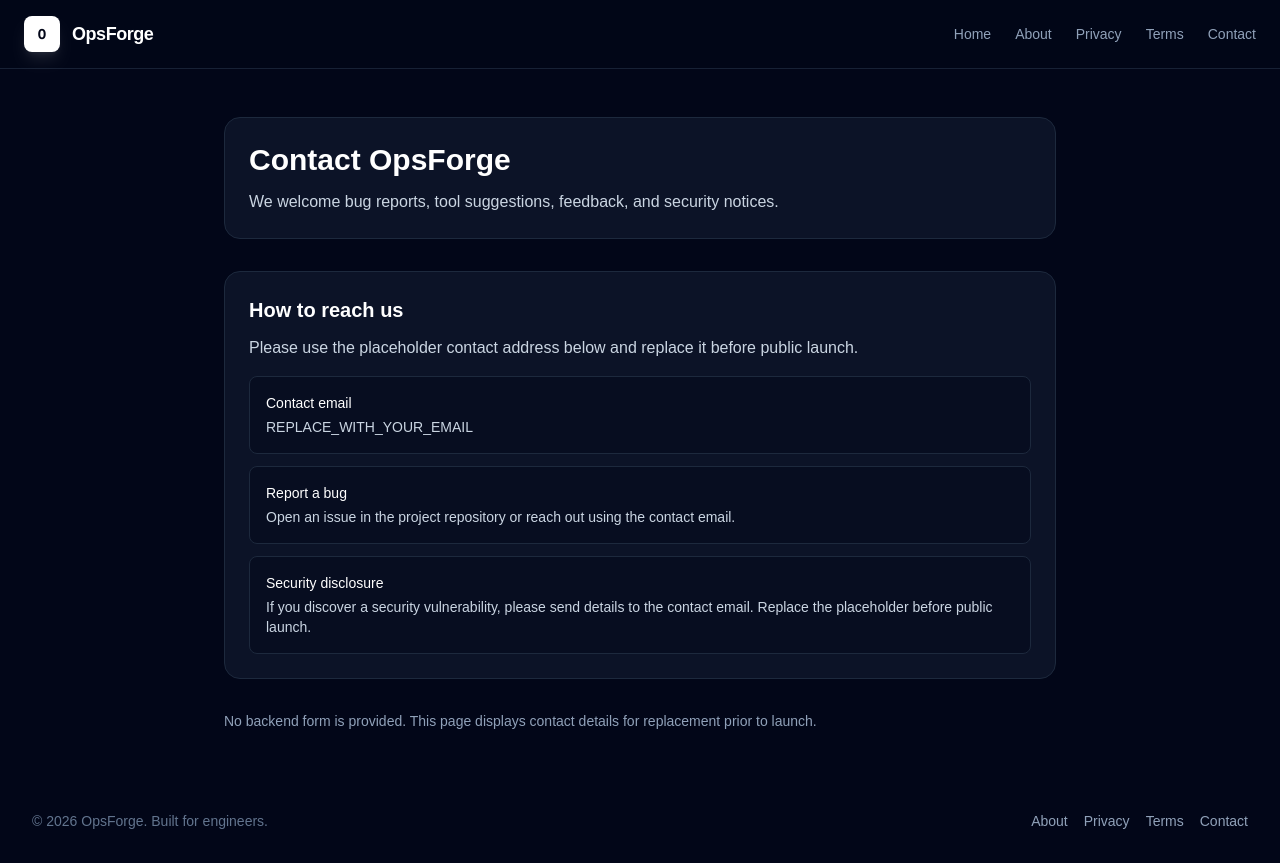
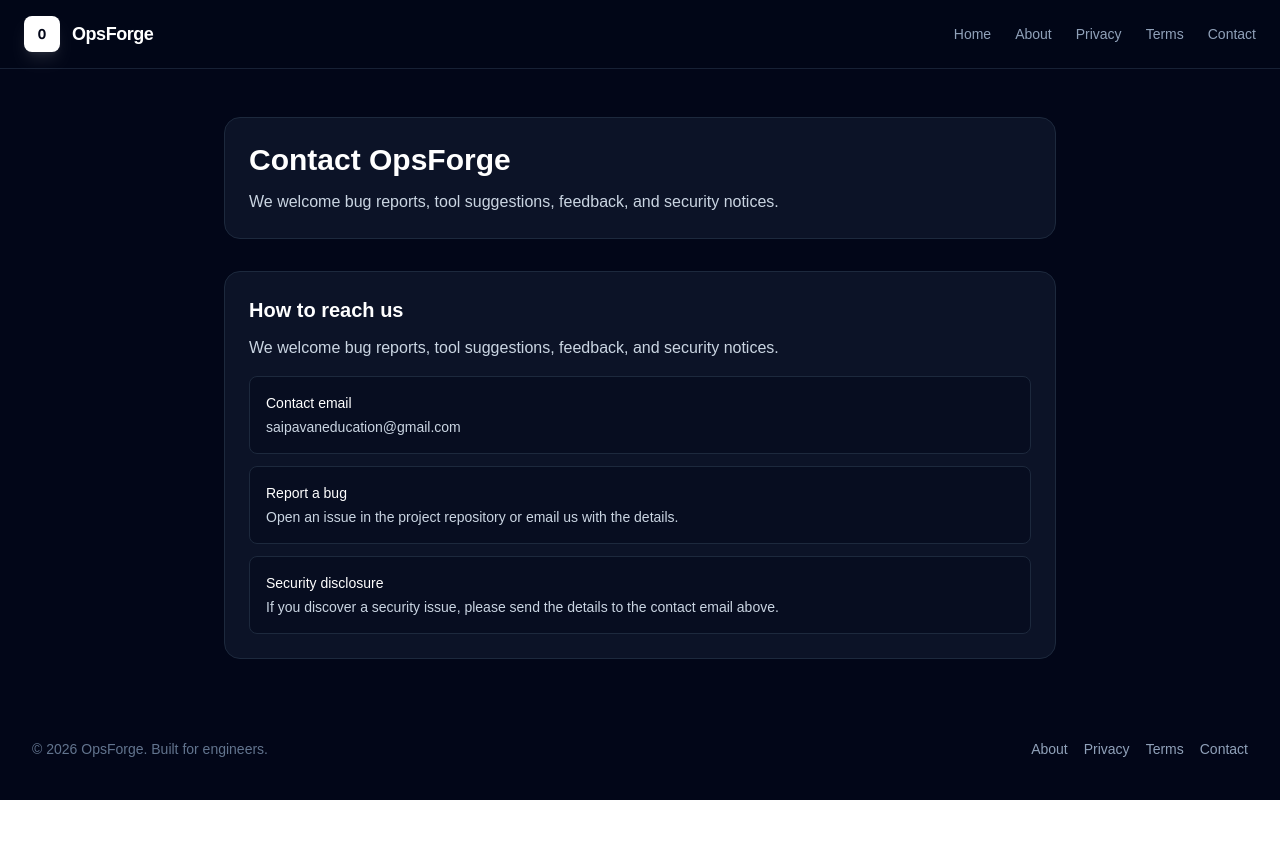
Before and after one commit to sai-pavan-kandrakota/opsforge, a Next.js app: page /contact in a window 1280 px wide. After the commit the page ends 800 px from the top, so only its background shows below. Built offline with nearby package versions, Linux system fonts and the light colour scheme.

Commit message:
fix: finalize contact page

```diff
--- a/app/contact/page.tsx
+++ b/app/contact/page.tsx
@@ -32,29 +32,27 @@ export default function ContactPage() {
 
         <section className="rounded-2xl border border-slate-800 bg-slate-900/80 p-6">
           <h2 className="text-xl font-semibold text-white">How to reach us</h2>
-          <p className="mt-3 text-slate-300">Please use the placeholder contact address below and replace it before public launch.</p>
+          <p className="mt-3 text-slate-300">We welcome bug reports, tool suggestions, feedback, and security notices.</p>
 
           <div className="mt-4 space-y-3">
             <div className="rounded-lg border border-slate-800 bg-slate-950/40 p-4 text-sm">
               <div className="font-medium text-white">Contact email</div>
-              <div className="mt-1 text-slate-300">REPLACE_WITH_YOUR_EMAIL</div>
+              <a href="mailto:saipavaneducation@gmail.com" className="mt-1 inline-block text-slate-300 transition hover:text-white">
+                saipavaneducation@gmail.com
+              </a>
             </div>
 
             <div className="rounded-lg border border-slate-800 bg-slate-950/40 p-4 text-sm">
               <div className="font-medium text-white">Report a bug</div>
-              <div className="mt-1 text-slate-300">Open an issue in the project repository or reach out using the contact email.</div>
+              <div className="mt-1 text-slate-300">Open an issue in the project repository or email us with the details.</div>
             </div>
 
             <div className="rounded-lg border border-slate-800 bg-slate-950/40 p-4 text-sm">
               <div className="font-medium text-white">Security disclosure</div>
-              <div className="mt-1 text-slate-300">If you discover a security vulnerability, please send details to the contact email. Replace the placeholder before public launch.</div>
+              <div className="mt-1 text-slate-300">If you discover a security issue, please send the details to the contact email above.</div>
             </div>
           </div>
         </section>
-
-        <div className="mt-8 text-sm text-slate-400">
-          <p>No backend form is provided. This page displays contact details for replacement prior to launch.</p>
-        </div>
       </div>
 
       <footer className="mx-auto max-w-7xl px-4 py-8 sm:px-6 lg:px-8">
```
